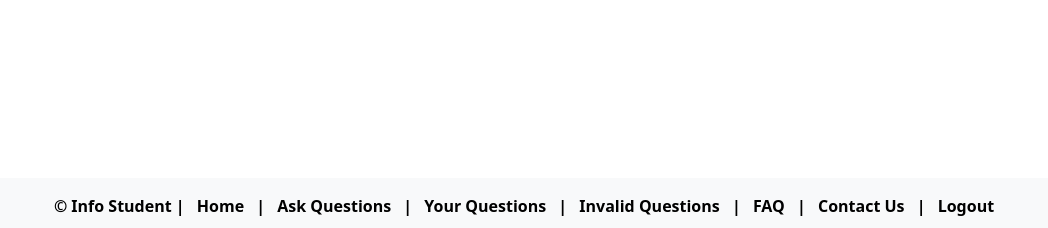
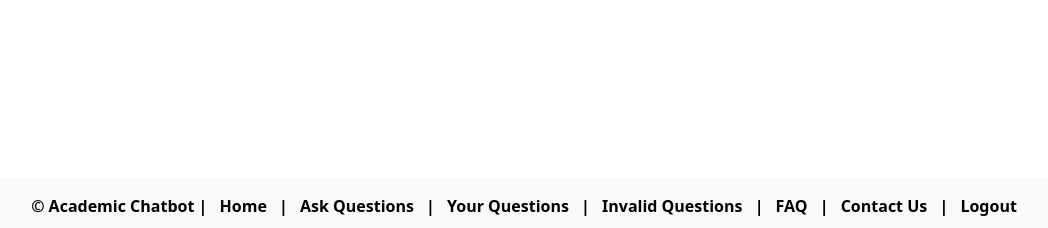
Before and after one commit to siddhhu/ClientProject, a Flask app: page /welcome in a window 1280 px wide. Shown: the part 572-800 px from the top of the page, without its empty margins (112-1160 px from the left). Run offline with Flask 2, Linux system fonts and the light colour scheme; a user stored in the database is signed in; parts of the project's set-up code (start-up, migrations or seed data) failed here and were passed over; some libraries are stand-ins or nearby versions.

Commit message:
chatbot added

```diff
--- a/templates/not.html
+++ b/templates/not.html
@@ -72,7 +72,7 @@
   <footer id="footer" class="navbar-light bg-light">
     <footer id="footer" class="footer" style="background-color: gainsboro: black;">
       <div class="container">
-        <p class="text-muted"><center>&copy; Info Student | <a  class="mx-2" href="/welcome" style="color: black;">Home</a>
+        <p class="text-muted"><center>&copy; Academic Chatbot | <a  class="mx-2" href="/welcome" style="color: black;">Home</a>
           | <a class="mx-2" href="/askquestions" style="color: black;">Ask Questions</a>
           | <a class="mx-2" href="/home" style="color: black;">Your Questions</a>
           | <a class="mx-2" href="/invalid" style="color: black;">Invalid Questions</a>
```
